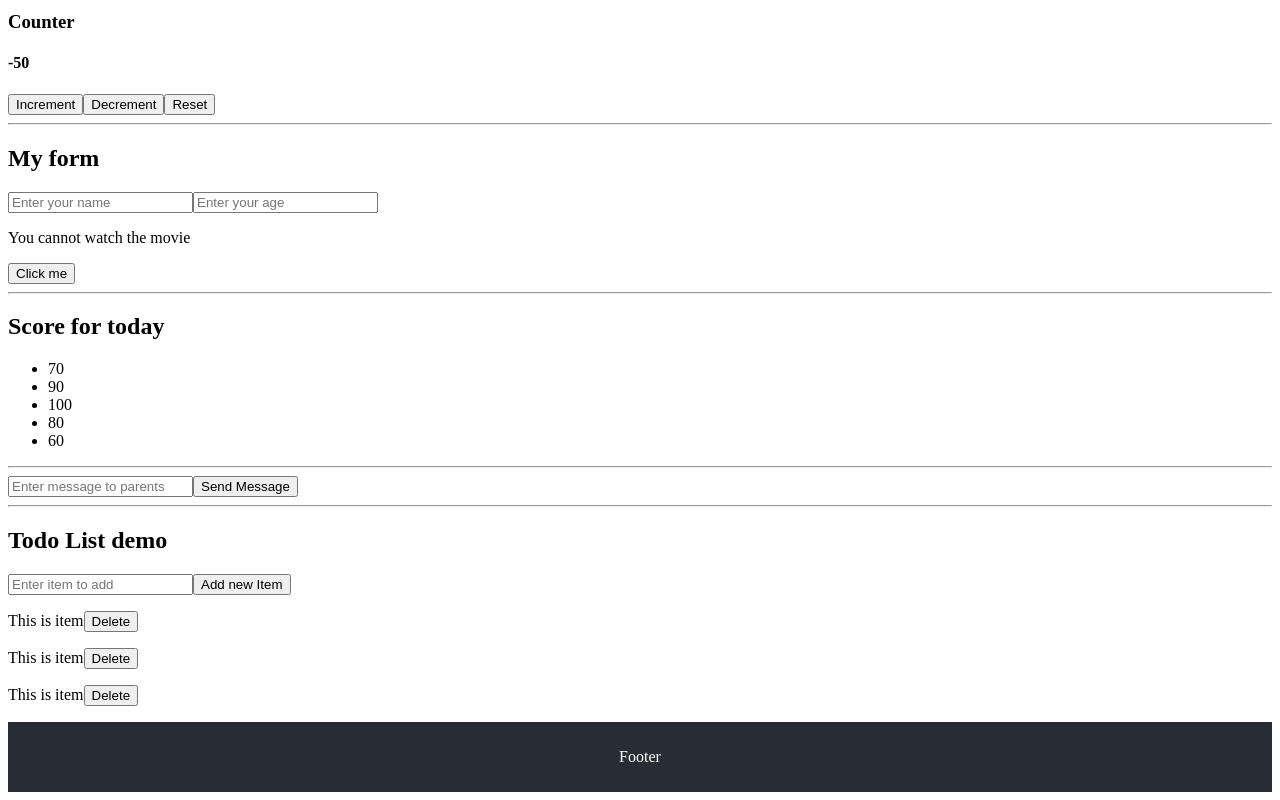
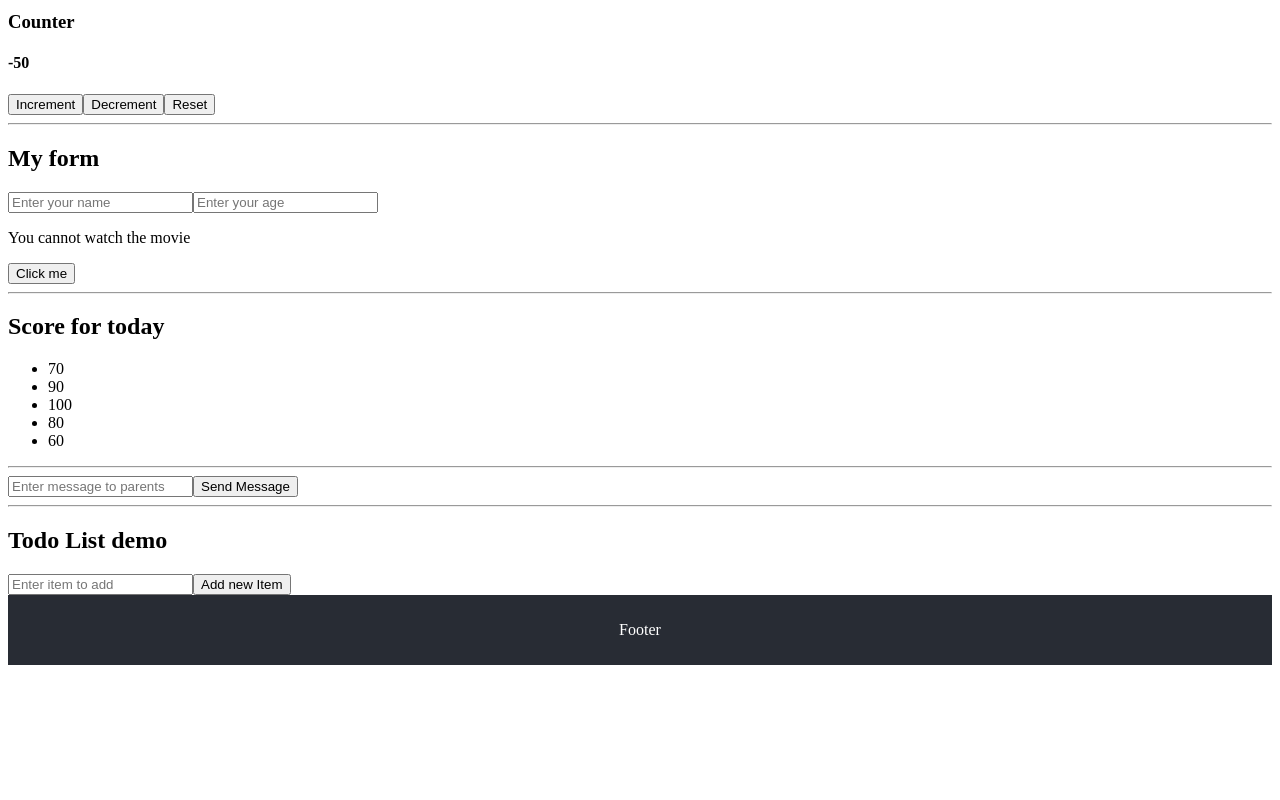
Before and after one commit to wanmuz86/hello-react-apr25, a React (Vite) app: page / in a window 1280 px wide. Shown: the part 601-1401 px from the top of the page. After the commit the page ends 1274 px from the top, so only its background shows below. Built offline with nearby package versions, Linux system fonts and the light colour scheme.

Commit message:
2) pass up data, spread opetor, props

```diff
--- a/src/components/AddTodo.jsx
+++ b/src/components/AddTodo.jsx
@@ -1,9 +1,10 @@
 import React, { useState } from 'react'
 
-const AddTodo = () => {
+const AddTodo = ({retrieveItem}) => {
     const [item, setItem] = useState('')
     const handleClick = () => {
-        console.log(item)
+
+        retrieveItem(item) // pass the item to the parent component
     }
 
   return (
--- a/src/components/List.jsx
+++ b/src/components/List.jsx
@@ -1,12 +1,11 @@
 import React from 'react'
 import ListItem from './ListItem'
 
-const List = () => {
+const List = ({todoList}) => {
   return (
     <div>
-        <ListItem/>
-        <ListItem/>
-        <ListItem/>
+        {
+            todoList.map((item,index) => <ListItem key={index}></ListItem>)}
     </div>
   )
 }
--- a/src/components/Todo.jsx
+++ b/src/components/Todo.jsx
@@ -1,12 +1,19 @@
-import React from 'react'
+import React, { useState } from 'react'
 import AddTodo from './AddTodo'
 import List from './List'
 
 const Todo = () => {
+
+    const [todos,setTodos] = useState([])
+
+    const handleAdd = (item) => {
+       setTodos([...todos, item]) // add the new item to the array using spread operator
+
+    }
   return (
     <div>
-        <AddTodo/>
-        <List/>
+        <AddTodo retrieveItem={handleAdd}/>
+        <List todoList={todos}/>
     </div>
   )
 }
```
